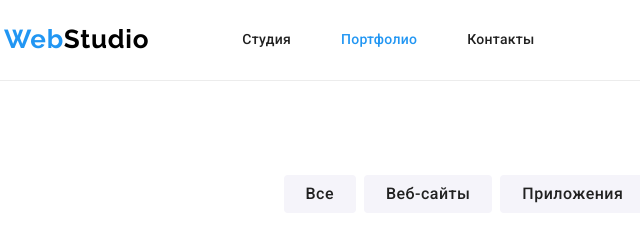
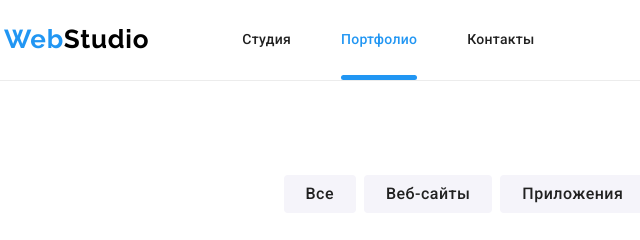
Before and after one commit to AndreyLytvynov/goit-markup-hw-06, a plain HTML site: page portfolio.html in a window 1280 px wide. Shown: the top 240 px of the page, 51-691 px from the left. Drawn offline with nearby package versions, Linux system fonts and the light colour scheme.

Commit message:
Добавлено подчеркивание текущей страницы в NAV

```diff
--- a/css/style.css
+++ b/css/style.css
@@ -108,6 +108,27 @@ body {
 .navigation .link:focus,
 .navigation .link:hover {
   color: var(--accent-color);
+}
+/* .main-nav__item--current::after {
+  content: '';
+  display: block;
+  width: 100%;
+  height: 5px;
+  background-color: var(--accent-color);
+  border-radius: 4px;
+} */
+.navigation .item {
+  position: relative;
+}
+.link.current::after {
+  position: absolute;
+  bottom: 0;
+  content: '';
+  display: block;
+  width: 100%;
+  height: 5px;
+  background-color: var(--accent-color);
+  border-radius: 4px;
 }
 
 .header-contacts.list {
--- a/portfolio.html
+++ b/portfolio.html
@@ -25,9 +25,9 @@
         <a class="logo link" href="">Web<span class="part-logo">Studio</span></a>
         <nav class="main-nav">
           <ul class="navigation list">
-            <li><a class="link" href="./index.html">Студия</a></li>
-            <li><a class="link current" href="./portfolio.html">Портфолио</a></li>
-            <li><a class="link" href="">Контакты</a></li>
+            <li class="item"><a class="link" href="./index.html">Студия</a></li>
+            <li class="item"><a class="link current" href="./portfolio.html">Портфолио</a></li>
+            <li class="item"><a class="link" href="">Контакты</a></li>
           </ul>
         </nav>
         <ul class="header-contacts list">
```
Also changed, not shown: index.html (+3 -3 lines).
